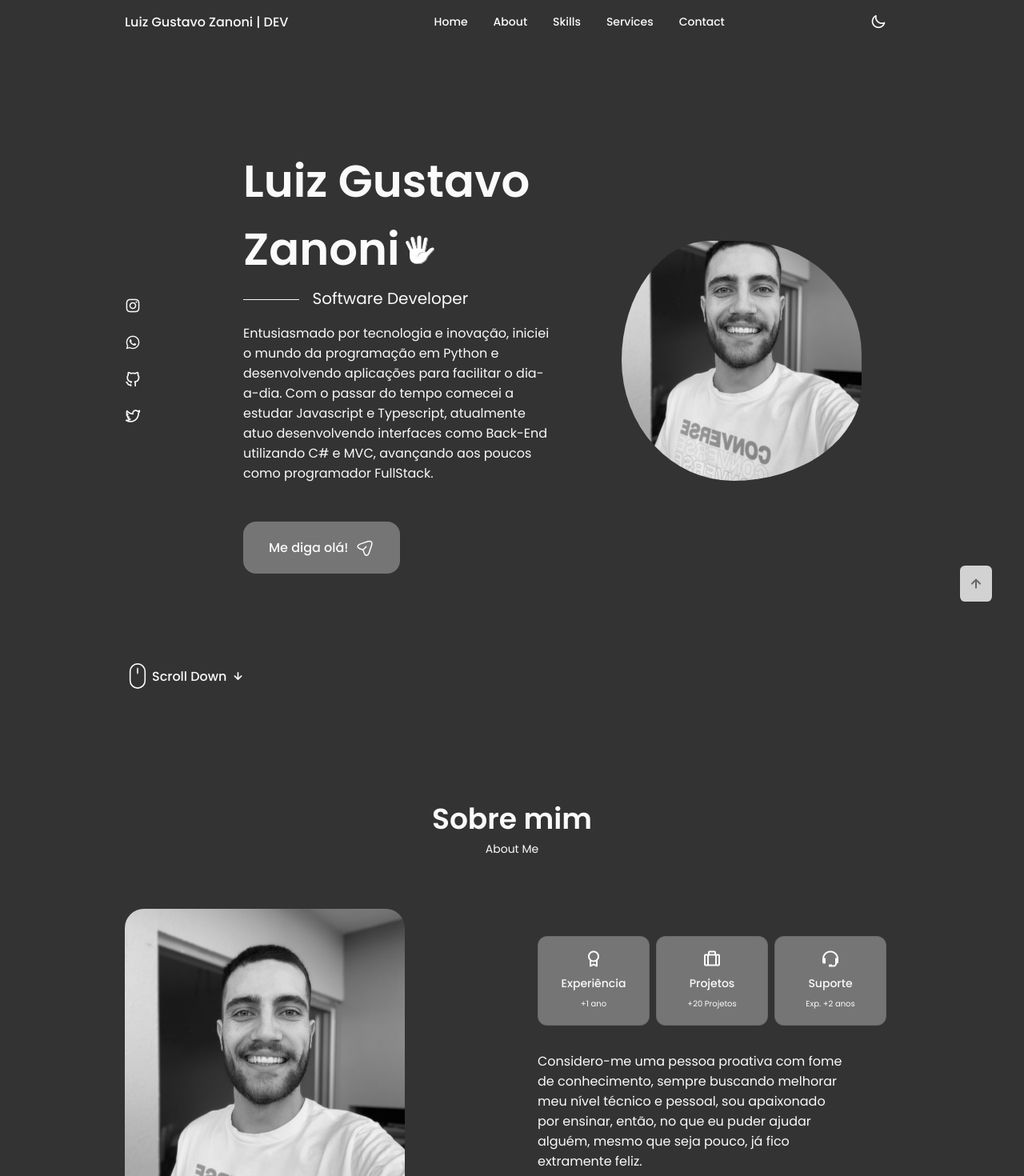
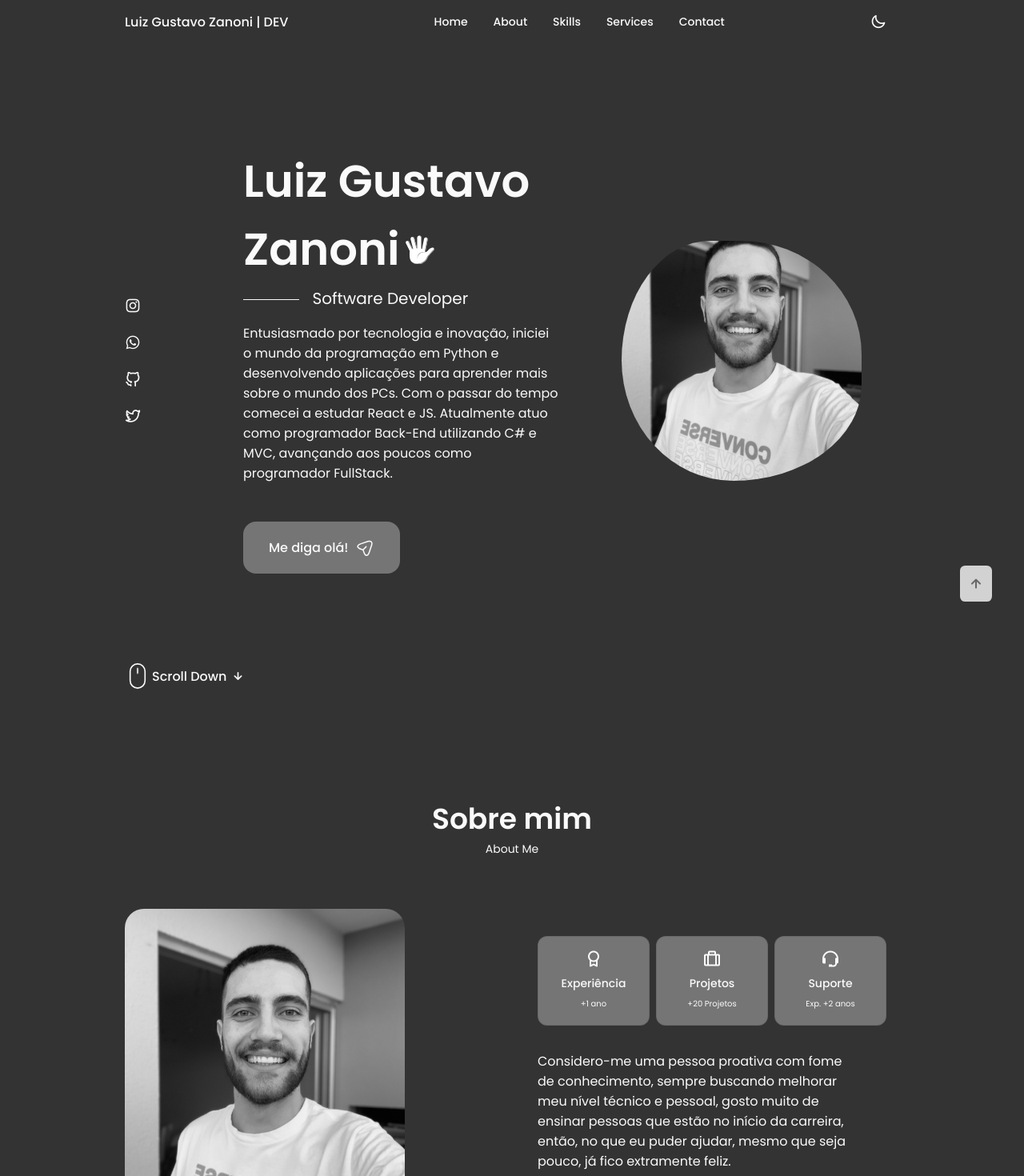
Before and after one commit to luizzanoni/portfolioReact, a React (Create React App) app: page / in a window 1280 px wide. Shown: the top 1470 px of the page at 80% size. Built offline with nearby package versions, Linux system fonts and the light colour scheme.

Commit message:
att description about and home

```diff
--- a/src/components/about/About.jsx
+++ b/src/components/about/About.jsx
@@ -18,8 +18,8 @@ export const About = () => {
 
           <p className="about__description">
             Considero-me uma pessoa proativa com fome de conhecimento, sempre buscando melhorar
-            meu nível técnico e pessoal, sou apaixonado por ensinar, então, no que eu puder
-            ajudar alguém, mesmo que seja pouco, já fico extramente feliz.
+            meu nível técnico e pessoal, gosto muito de ensinar pessoas que estão no início da carreira,
+            então, no que eu puder ajudar, mesmo que seja pouco, já fico extramente feliz.
           </p>
 
           <a download="" href={CV} className="button button--flex">
--- a/src/components/home/Data.jsx
+++ b/src/components/home/Data.jsx
@@ -58,8 +58,8 @@ export const Data = () => {
       <h3 className="home__subtitle">Software Developer</h3>
       <p className="home__description">
         Entusiasmado por tecnologia e inovação, iniciei o mundo da programação em Python
-        e desenvolvendo aplicações para facilitar o dia-a-dia. Com o passar do tempo comecei
-        a estudar Javascript e Typescript, atualmente atuo desenvolvendo interfaces como
+        e desenvolvendo aplicações para aprender mais sobre o mundo dos PCs. Com o passar
+        do tempo comecei a estudar React e JS. Atualmente atuo como programador
         Back-End utilizando C# e MVC, avançando aos poucos como programador FullStack.
       </p>
 
```
